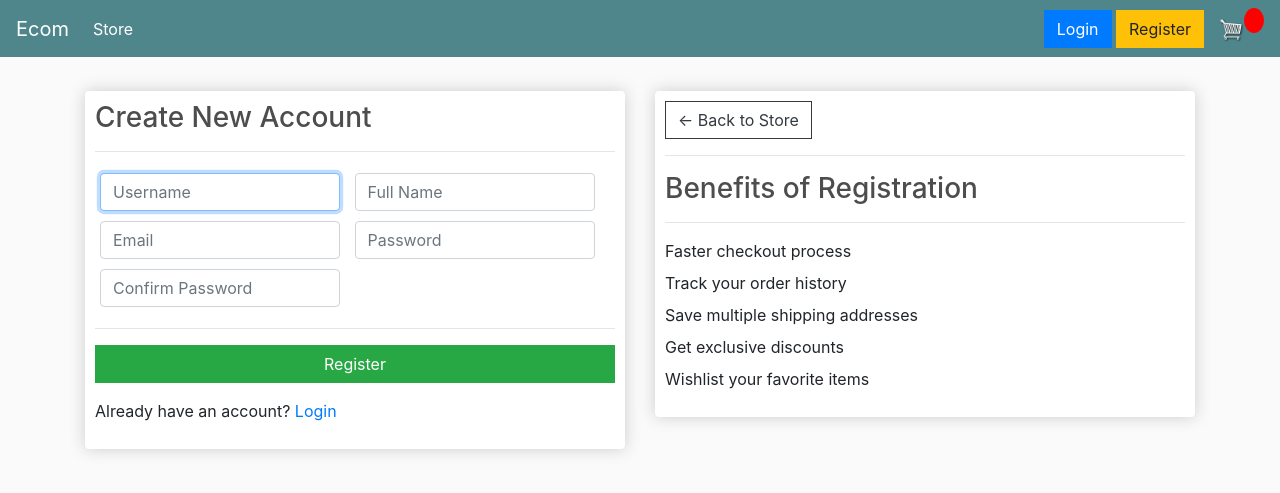
After one commit to Thanhhuyluu/Ecommerce_Website, a Django app: page /register/ in a window 1280 px wide. The commit adds this page. Shown: the top 493 px of the page. Run offline with Django 3.2, Linux system fonts and the light colour scheme; some libraries are stand-ins or nearby versions.

Commit message:
feat: login, logout, register user

```diff
--- a/ecommerce/ecommerce/settings.py
+++ b/ecommerce/ecommerce/settings.py
@@ -132,3 +132,6 @@ MEDIA_ROOT = os.path.join(BASE_DIR, 'static/images')
 # https://docs.djangoproject.com/en/3.2/ref/settings/#default-auto-field
 
 DEFAULT_AUTO_FIELD = 'django.db.models.BigAutoField'
+
+LOGIN_REDIRECT_URL = 'store'  # Trang chuyển hướng sau khi login thành công
+LOGOUT_REDIRECT_URL = 'store'  # Trang chuyển hướng sau khi logout
--- /dev/null
+++ b/ecommerce/store/forms.py
@@ -0,0 +1,48 @@
+from django import forms
+from django.contrib.auth.forms import AuthenticationForm, UserCreationForm
+from django.contrib.auth.models import User
+from .models import Customer
+
+
+class LoginForm(AuthenticationForm):
+    username = forms.CharField(widget=forms.TextInput(attrs={
+        'class': 'form-control',
+        'placeholder': 'Username'
+    }))
+    password = forms.CharField(widget=forms.PasswordInput(attrs={
+        'class': 'form-control',
+        'placeholder': 'Password'
+    }))
+
+
+class RegisterForm(UserCreationForm):
+    email = forms.EmailField(required=True, widget=forms.EmailInput(attrs={
+        'class': 'form-control',
+        'placeholder': 'Email'
+    }))
+    name = forms.CharField(max_length=200, widget=forms.TextInput(attrs={
+        'class': 'form-control',
+        'placeholder': 'Full Name'
+    }))
+
+    class Meta:
+        model = User
+        fields = ['username', 'name', 'email', 'password1', 'password2']
+
+    def __init__(self, *args, **kwargs):
+        super(RegisterForm, self).__init__(*args, **kwargs)
+        self.fields['username'].widget.attrs.update({'class': 'form-control', 'placeholder': 'Username'})
+        self.fields['password1'].widget.attrs.update({'class': 'form-control', 'placeholder': 'Password'})
+        self.fields['password2'].widget.attrs.update({'class': 'form-control', 'placeholder': 'Confirm Password'})
+
+    def save(self, commit=True):
+        user = super().save(commit=False)
+        user.email = self.cleaned_data['email']
+        if commit:
+            user.save()
+            Customer.objects.create(
+                user=user,
+                name=self.cleaned_data['name'],
+                email=self.cleaned_data['email']
+            )
+        return user
--- a/ecommerce/store/templates/store/main.html
+++ b/ecommerce/store/templates/store/main.html
@@ -49,9 +49,16 @@
 	      </li>
 
 	    </ul>
+        <div class="user-info">
+            {% if user.is_authenticated %}
+                <span>Welcome, {{ user.username }}!</span>
+                <a href="{% url 'logout' %}" class="btn btn-danger">Logout</a>
+            {% else %}
+                <a href="{% url 'login' %}" class="btn btn-primary">Login</a>
+                <a href="{% url 'register' %}" class="btn btn-warning">Register</a>
+            {% endif %}
+        </div>
 	    <div class="form-inline my-2 my-lg-0">
-	     	<a href="#"class="btn btn-warning">Login</a>
-
 	     	<a href="{% url 'cart' %}">
 	    		<img  id="cart-icon" src="{% static 'images/cart.png' %}">
 	    	</a>
--- /dev/null
+++ b/ecommerce/store/templates/store/register.html
@@ -0,0 +1,72 @@
+{% extends 'store/main.html' %}
+{% load static %}
+{% block content %}
+     <div class="row">
+		<div class="col-lg-6">
+            {% if messages %}
+                <div class="alert alert-success">
+                    {% for message in messages %}
+                        {{ message }}
+                    {% endfor %}
+                </div>
+            {% endif %}
+			<div class="box-element" id="form-wrapper">
+				<form id="form" method="POST" action="{% url 'register' %}">
+                    {% csrf_token %}
+					<h3>Create New Account</h3>
+					<hr>
+					<div id="user-info">
+						<div class="form-field">
+							{{ form.username }}
+						</div>
+						<div class="form-field">
+							{{ form.name }}
+						</div>
+						<div class="form-field">
+							{{ form.email }}
+						</div>
+						<div class="form-field">
+							{{ form.password1 }}
+						</div>
+						<div class="form-field">
+							{{ form.password2 }}
+						</div>
+					</div>
+
+					<hr>
+					<input id="form-button" class="btn btn-success btn-block" type="submit" value="Register">
+
+                    {% if form.errors %}
+                        <div class="alert alert-danger mt-2">
+                            {% for field, errors in form.errors.items %}
+                                {% for error in errors %}
+                                    <p>{{ error }}</p>
+                                {% endfor %}
+                            {% endfor %}
+                        </div>
+                    {% endif %}
+
+                    <div class="mt-3">
+                        <p>Already have an account? <a href="{% url 'login' %}">Login</a></p>
+                    </div>
+				</form>
+			</div>
+		</div>
+
+		<div class="col-lg-6">
+			<div class="box-element">
+				<a  class="btn btn-outline-dark" href="{% url 'store' %}">&#x2190; Back to Store</a>
+				<hr>
+				<h3>Benefits of Registration</h3>
+				<hr>
+				<ul class="list-unstyled">
+					<li class="mb-2"><i class="fas fa-check text-success"></i> Faster checkout process</li>
+					<li class="mb-2"><i class="fas fa-check text-success"></i> Track your order history</li>
+					<li class="mb-2"><i class="fas fa-check text-success"></i> Save multiple shipping addresses</li>
+					<li class="mb-2"><i class="fas fa-check text-success"></i> Get exclusive discounts</li>
+					<li class="mb-2"><i class="fas fa-check text-success"></i> Wishlist your favorite items</li>
+				</ul>
+			</div>
+		</div>
+	</div>
+{% endblock content %}
--- a/ecommerce/store/urls.py
+++ b/ecommerce/store/urls.py
@@ -7,4 +7,8 @@ urlpatterns = [
     path('checkout/', views.checkout, name="checkout"),
 
     path('update_item/', views.updateItem, name="update_item"),
+
+    path('register/', views.register_view, name='register'),
+    path('login/', views.login_view, name='login'),
+    path('logout/', views.logout_view, name='logout'),
 ]
--- a/ecommerce/store/views.py
+++ b/ecommerce/store/views.py
@@ -1,6 +1,11 @@
-from django.shortcuts import render
+from django.shortcuts import render, redirect
 from django.http import JsonResponse
 import json
+
+from django.contrib.auth import authenticate, login, logout
+from django.contrib import messages
+from .forms import LoginForm, RegisterForm
+from .models import Customer
 
 from .models import *
 # Create your views here.
@@ -74,3 +79,68 @@ def updateItem(request):
         orderItem.delete()
 
     return JsonResponse('Item was added', safe=False)
+
+
+def login_view(request):
+    if request.user.is_authenticated:
+        return redirect('store')
+
+    if request.method == 'POST':
+        form = LoginForm(request, data=request.POST)
+        if form.is_valid():
+            username = form.cleaned_data.get('username')
+            password = form.cleaned_data.get('password')
+            user = authenticate(username=username, password=password)
+
+            if user is not None:
+                login(request, user)
+
+                # Tạo Customer nếu chưa có
+                customer, created = Customer.objects.get_or_create(
+                    user=user,
+                    defaults={
+                        'name': user.username,
+                        'email': user.email if user.email else f"{user.username}@example.com"
+                    }
+                )
+
+                messages.success(request, f'Welcome back {username}!')
+                next_url = request.GET.get('next', 'store')
+                return redirect(next_url)
+            else:
+                messages.error(request, 'Invalid username or password')
+        else:
+            messages.error(request, 'Invalid username or password')
+    else:
+        form = LoginForm()
+
+    return render(request, 'store/login.html', {'form': form})
+
+
+def logout_view(request):
+    logout(request)
+    messages.info(request, "You have successfully logged out.")
+    return redirect('store')
+
+
+def register_view(request):
+    if request.user.is_authenticated:
+        return redirect('store')
+
+    if request.method == 'POST':
+        form = RegisterForm(request.POST)
+        if form.is_valid():
+            user = form.save()
+
+            # Thay vì tự động đăng nhập, hiển thị thông báo thành công
+            messages.success(request, 'Registration successful! Please login.')
+            return redirect('login')  # Chuyển hướng đến trang login
+
+        else:
+            for field, errors in form.errors.items():
+                for error in errors:
+                    messages.error(request, f"{field}: {error}")
+    else:
+        form = RegisterForm()
+
+    return render(request, 'store/register.html', {'form': form})
```
Also changed, not shown: ecommerce/store/templates/store/login.html (added, +57 -0 lines), ecommerce/db.sqlite3.
